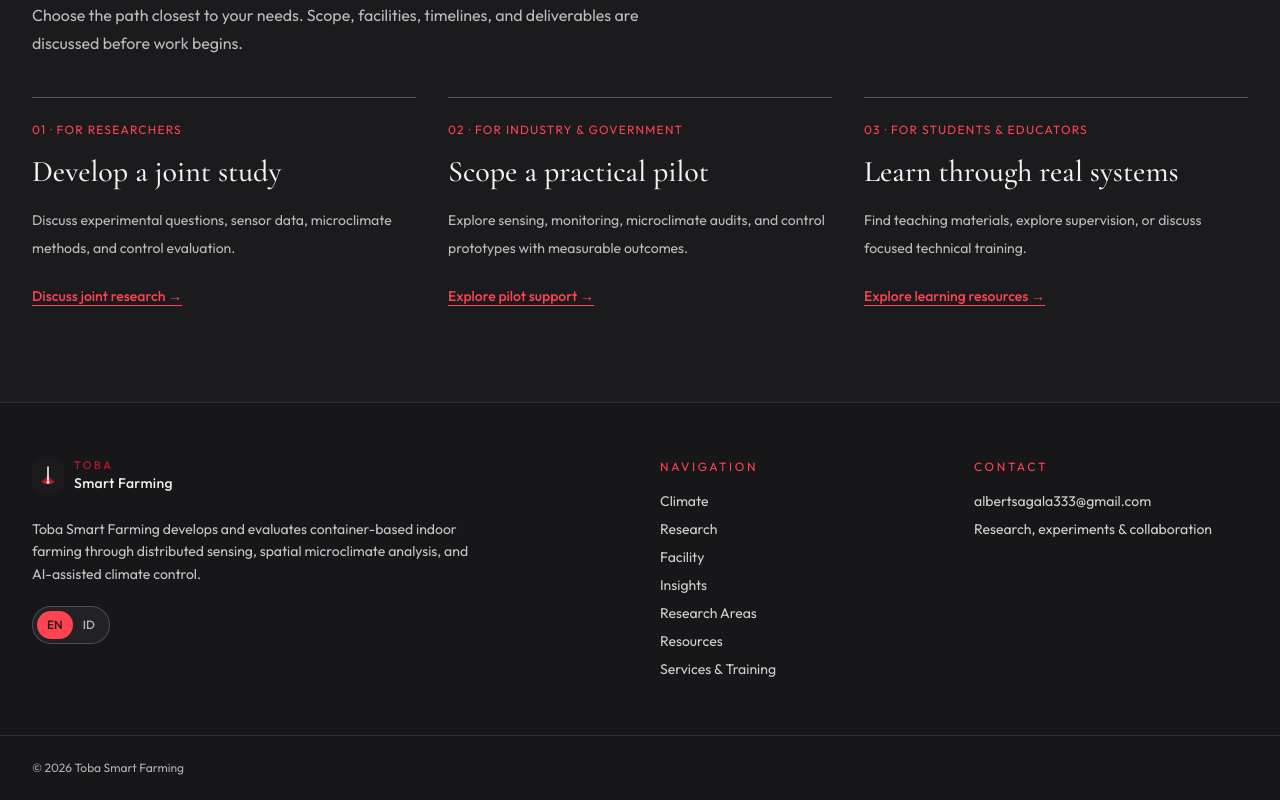
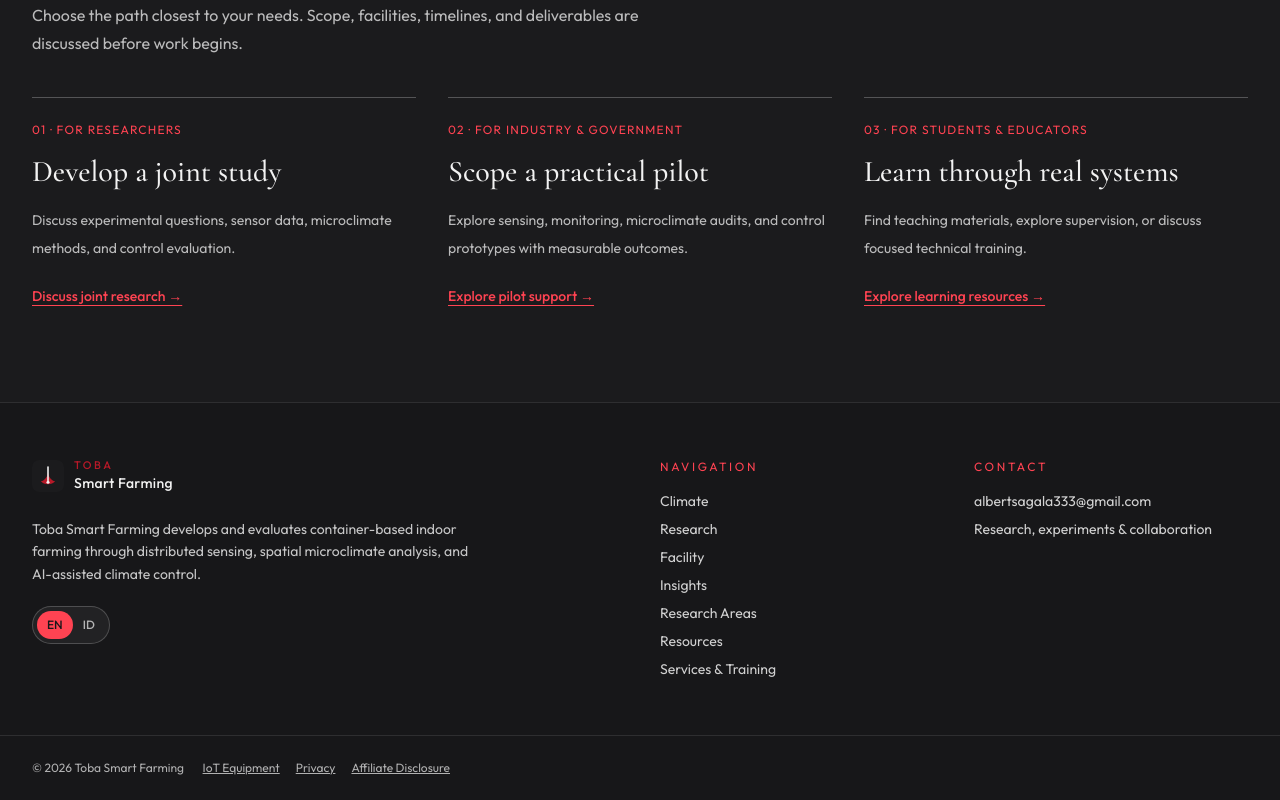
Before and after one commit to albertsagala/tobafarm, a Next.js app: page / in a window 1280 px wide. Shown: the part 10475-11275 px from the top of the page. Built offline with nearby package versions, Linux system fonts and the light colour scheme; no server answers.

Commit message:
Expose equipment hub and transparency policies in navigation and sitemap

```diff
--- a/src/components/Footer.tsx
+++ b/src/components/Footer.tsx
@@ -31,7 +31,7 @@ export function Footer({ locale = "en" }: { locale?: "en" | "id" }) {
           </ul>
         </div>
       </div>
-      <div className="border-t border-white/10"><div className="mx-auto max-w-7xl px-5 py-6 text-xs text-cream/70 md:px-8">© {new Date().getFullYear()} {site.name}</div></div>
+      <div className="border-t border-white/10"><div className="mx-auto max-w-7xl px-5 py-6 text-xs text-cream/70 md:px-8">© {new Date().getFullYear()} {site.name} <span className="ml-4 inline-flex flex-wrap gap-4"><a href="/equipment/" className="underline">IoT Equipment</a><a href="/privacy-policy/" className="underline">Privacy</a><a href="/affiliate-disclosure/" className="underline">Affiliate Disclosure</a></span></div></div>
     </footer>
   );
 }
```
